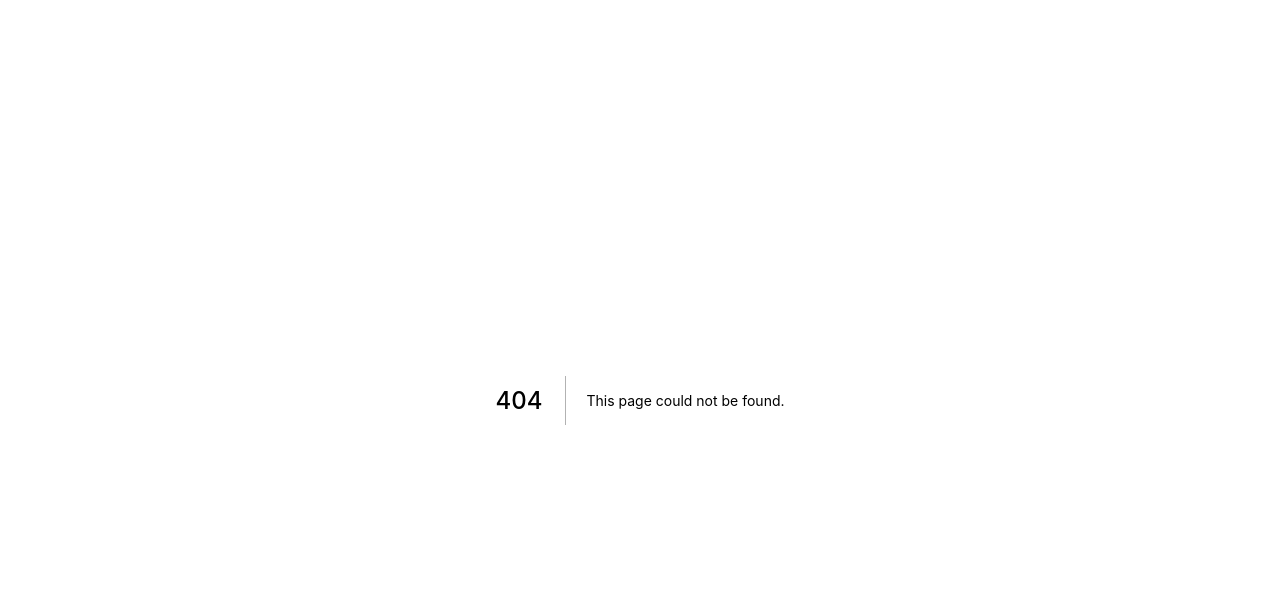
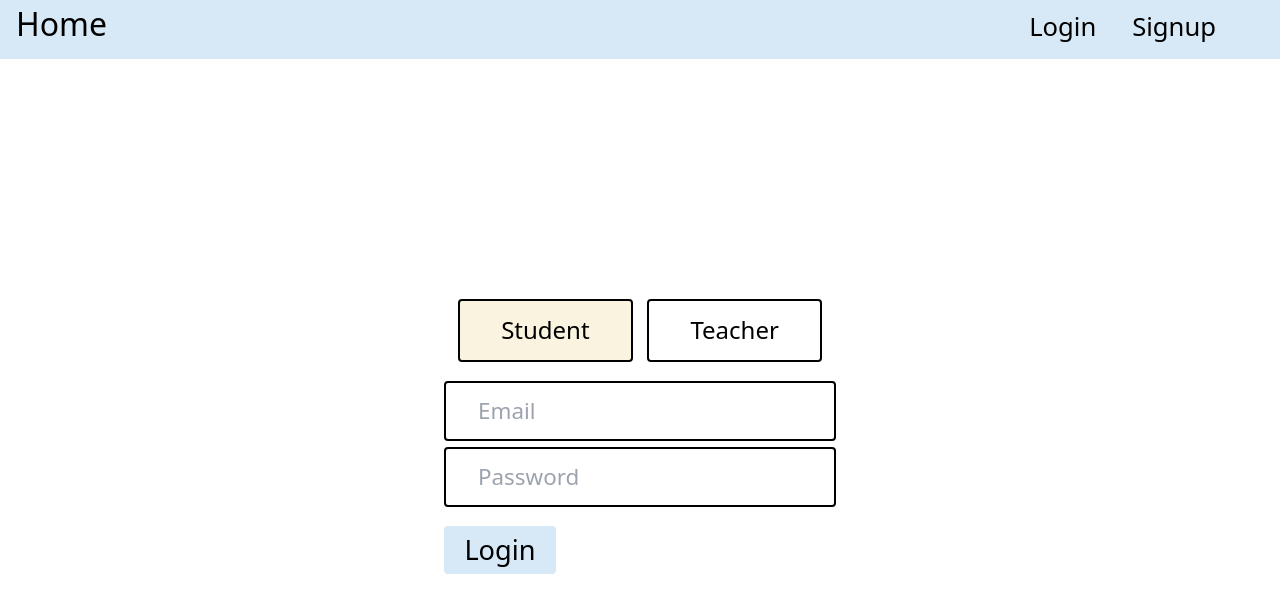
Before and after one commit to Anshuman-Parmar/adaptive_learning, a Next.js app: page /login in a window 1280 px wide. Before the commit this address had no page. Shown: the top 612 px of the page. Built offline with nearby package versions, Linux system fonts and the light colour scheme.

Commit message:
login signup frontend made

```diff
--- a/components/Navbar.js
+++ b/components/Navbar.js
@@ -0,0 +1,17 @@
+import React, { Component } from 'react'
+import Link from "next/link"
+export class Navbar extends Component {
+    render() {
+        return (
+            <div className="navbar">
+                <span><Link href="/"><a className="inline-block">Home</a></Link></span>
+                <div>
+                <Link href="/login"><a className="mr-7">Login</a></Link>
+                <Link href="/signup"><a className="ml-2">Signup</a></Link>
+                </div>
+            </div>
+        )
+    }
+}
+
+export default Navbar
--- a/pages/_app.js
+++ b/pages/_app.js
@@ -1,5 +1,5 @@
 import 'tailwindcss/tailwind.css'
-
+import "../styles/globals.css"
 function MyApp({ Component, pageProps }) {
   return <Component {...pageProps} />
 }
--- a/pages/index.js
+++ b/pages/index.js
@@ -1,9 +1,9 @@
 import Head from 'next/head'
-
+import Navbar from '../components/Navbar'
 export default function Home() {
   return (
-    <div>
-      Teachers app
-    </div>
+    <>
+  <Navbar/>
+    </>
     )
 }
--- /dev/null
+++ b/pages/login.js
@@ -0,0 +1,37 @@
+import React, { Component } from 'react'
+import Navbar from '../components/Navbar'
+export class login extends Component {
+    constructor(props) {
+        super(props)
+
+        this.state = {
+             teacherSelector:false
+        }
+        this.onSubmit=this.onSubmit.bind(this)
+    }
+    onSubmit(e){
+        e.preventDefault()
+        console.log("done");
+    }
+
+    render() {
+        return (
+            <>
+                <Navbar/>
+                <div className="loginform flex justify-center">
+                    <form onSubmit={this.onSubmit} className="flex flex-col">
+                        <div className="flex justify-evenly teacherstudentselector">
+                            <span className={this.state.teacherSelector?"":"selected"} onClick={()=>this.setState({teacherSelector:false})}>Student</span>
+                            <span className={this.state.teacherSelector?"selected":""} onClick={()=>this.setState({teacherSelector:true})}>Teacher</span>
+                        </div>
+                        <input type="text" placeholder="Email" onChange={(e)=>this.setState({email:e.target.value})}></input>
+                        <input type="password" placeholder="Password" onChange={(e)=>this.setState({password:e.target.value})}></input>
+                        <button type="submit" className="bg-blue-500" >Login</button>
+                    </form>
+                </div>
+            </>
+        )
+    }
+}
+
+export default login
--- /dev/null
+++ b/pages/signup.js
@@ -0,0 +1,40 @@
+import React, { Component } from 'react'
+import Navbar from '../components/Navbar'
+export class signup extends Component {
+    constructor(props) {
+        super(props)
+
+        this.state = {
+             name:"",
+             password:"",
+             email:"",
+        }
+        this.onSubmit = this.onSubmit.bind(this)
+    }
+    onSubmit(e){
+        e.preventDefault()
+
+    }
+    render() {
+        return (
+            <>
+                <Navbar/>
+                <div className="loginform flex justify-center">
+                <form onSubmit={this.onSubmit} className="flex flex-col">
+                <div className="flex justify-evenly teacherstudentselector">
+                            <span className={this.state.teacherSelector?"":"selected"} onClick={()=>this.setState({teacherSelector:false})}>Student</span>
+                            <span className={this.state.teacherSelector?"selected":""} onClick={()=>this.setState({teacherSelector:true})}>Teacher</span>
+                        </div>
+                    <input type="text" placeholder="Full Name" onChange={(e)=>this.setState({password:e.target.value})}></input>
+                    <input type="text" placeholder="Email" onChange={(e)=>this.setState({password:e.target.value})}></input>
+                    <input type="password" placeholder="Password" onChange={(e)=>this.setState({password:e.target.value})}></input>
+                    <button type="submit" className="bg-blue-500">Signup</button>
+
+                </form>
+                </div>
+            </>
+        )
+    }
+}
+
+export default signup
--- a/styles/global.css
+++ /dev/null
@@ -1,3 +0,0 @@
-@tailwind base;
-@tailwind components;
-@tailwind utilities;
--- /dev/null
+++ b/styles/globals.css
@@ -0,0 +1,52 @@
+@tailwind base;
+@tailwind components;
+@tailwind utilities;
+.navbar{
+    height: 3.7rem;
+    background-color: #D7E9F7;
+    display: block;
+}
+.navbar div{
+    position: absolute;
+    right: 4rem;
+    font-size: 1.6rem;
+    top: 0.5rem;
+}
+.navbar span{
+    font-size: 2rem;
+    margin: 1rem 0rem 0rem 1rem;
+
+}
+.loginform{
+    margin-top: 15rem;
+}
+.loginform form input{
+    border: 2px solid black;
+    border-radius: 4px;
+    padding:0.7rem 2rem;
+    font-size: 1.4rem;
+    margin: 0.2rem 0rem;
+}
+.loginform form button {
+    border-radius: 4px;
+    width: 7rem;
+    height: 3rem;
+    font-size: 1.7rem;
+    margin-top: 1rem;
+    background-color: #D7E9F7;
+}
+.teacherstudentselector{
+    font-size: 1.5rem;
+    margin-bottom: 1rem;
+}
+.teacherstudentselector span{
+    border: 2px solid black;
+    padding: 0.7rem 2.6rem;
+    border-radius: 4px;
+}
+.teacherstudentselector span:hover{
+    background-color: #F9F3DF;
+}
+.selected{
+    background-color: #F9F3DF;
+}
```
